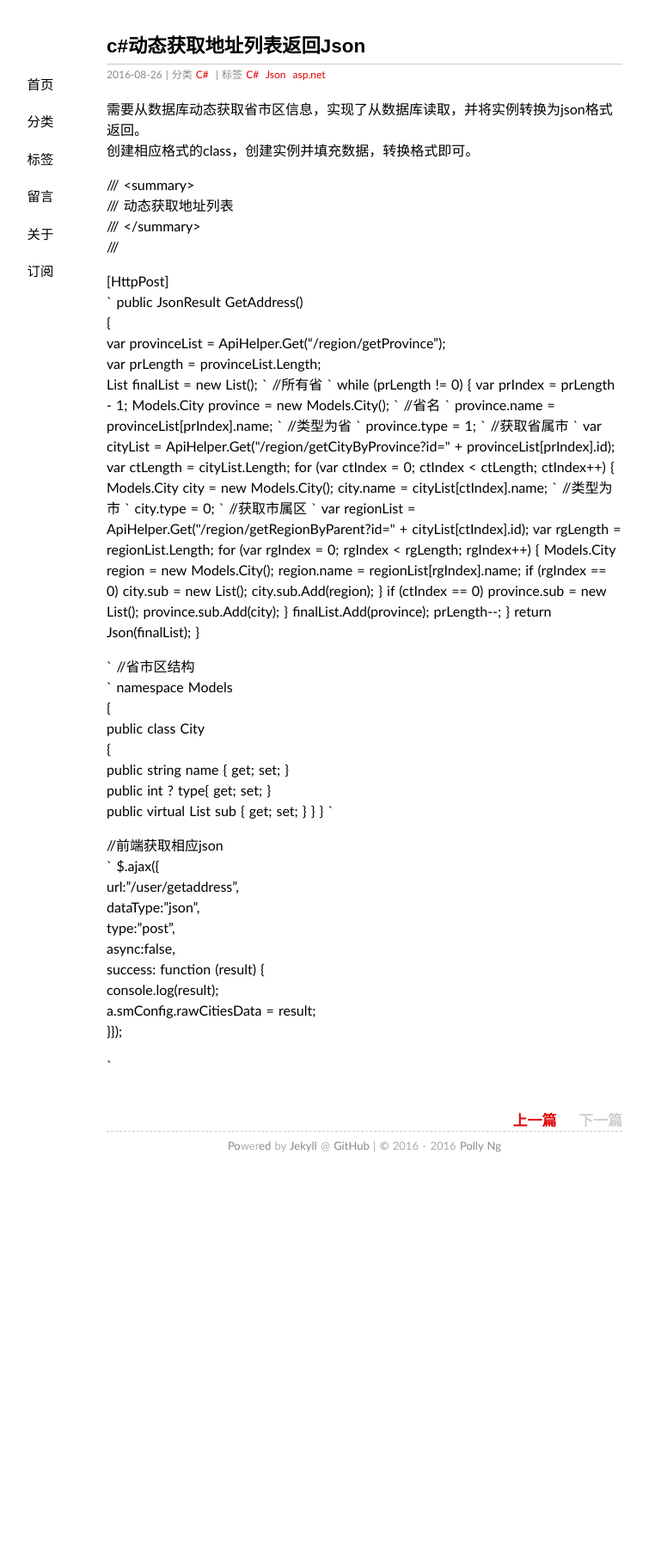
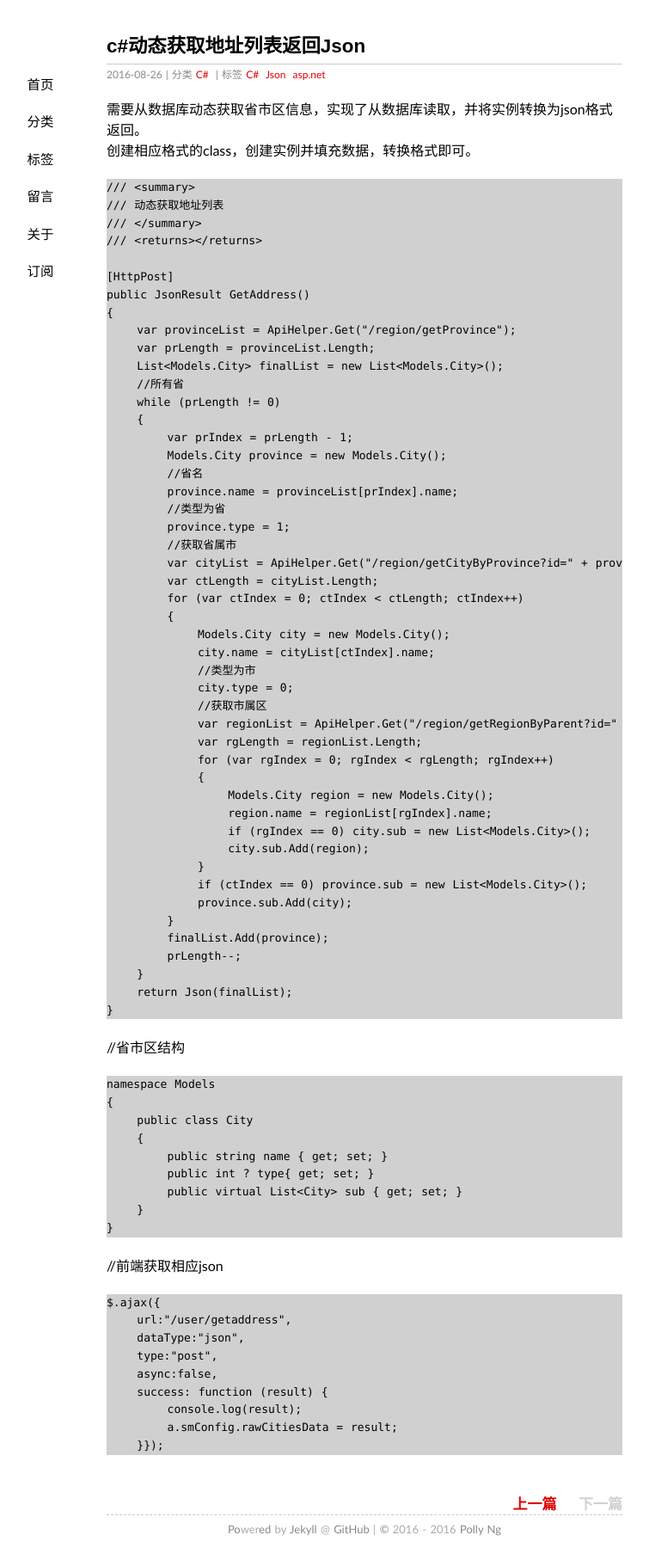
Before and after one commit to Pollyreal/pollyreal.github.io, a Jekyll site: the page built from _posts/2016-08-26-csharp-region-class-to-json.md, in a window 1280 px wide. Shown: the whole page at 86% size, without its empty margins (216-971 px from the left). Built offline with Jekyll 4.4.1, drawn with Linux system fonts in a browser that asks for light colours; comment, search, counter and statistics services are not loaded; before the commit the page ends 1375 px from its top, so only the background shows below that.

````diff
--- a/_posts/2016-08-26-csharp-region-class-to-json.md
+++ b/_posts/2016-08-26-csharp-region-class-to-json.md
@@ -8,50 +8,37 @@ tags: C# Json asp.net
 
 需要从数据库动态获取省市区信息，实现了从数据库读取，并将实例转换为json格式返回。
 创建相应格式的class，创建实例并填充数据，转换格式即可。
-
+```
 /// <summary>
 /// 动态获取地址列表
 /// </summary>
 /// <returns></returns>
 
 [HttpPost]
-`
 public JsonResult GetAddress()
 {
     var provinceList = ApiHelper.Get("/region/getProvince");
     var prLength = provinceList.Length;
     List<Models.City> finalList = new List<Models.City>();
-`
     //所有省
-`
     while (prLength != 0)
     {
         var prIndex = prLength - 1;
         Models.City province = new Models.City();
-`
         //省名
-`
         province.name = provinceList[prIndex].name;
-`
         //类型为省
-`
         province.type = 1;
-`
         //获取省属市
-`
         var cityList = ApiHelper.Get("/region/getCityByProvince?id=" + provinceList[prIndex].id);
         var ctLength = cityList.Length;
         for (var ctIndex = 0; ctIndex < ctLength; ctIndex++)
         {
             Models.City city = new Models.City();
             city.name = cityList[ctIndex].name;
-`
             //类型为市
-`
             city.type = 0;
-`
             //获取市属区
-`
             var regionList = ApiHelper.Get("/region/getRegionByParent?id=" + cityList[ctIndex].id);
             var rgLength = regionList.Length;
             for (var rgIndex = 0; rgIndex < rgLength; rgIndex++)
@@ -69,10 +56,9 @@ public JsonResult GetAddress()
     }
     return Json(finalList);
 }
-
-`
+```
 //省市区结构
-`
+```
 namespace Models
 {
     public class City
@@ -82,18 +68,17 @@ namespace Models
         public virtual List<City> sub { get; set; }
     }
 }
-`
+```
 
 //前端获取相应json
-`
-    $.ajax({
-        url:"/user/getaddress",
-        dataType:"json",
-        type:"post",
-        async:false,
-        success: function (result) {
-            console.log(result);
-            a.smConfig.rawCitiesData = result;
-        }});
-
-`
+```
+$.ajax({
+    url:"/user/getaddress",
+    dataType:"json",
+    type:"post",
+    async:false,
+    success: function (result) {
+        console.log(result);
+        a.smConfig.rawCitiesData = result;
+    }});
+```
````
